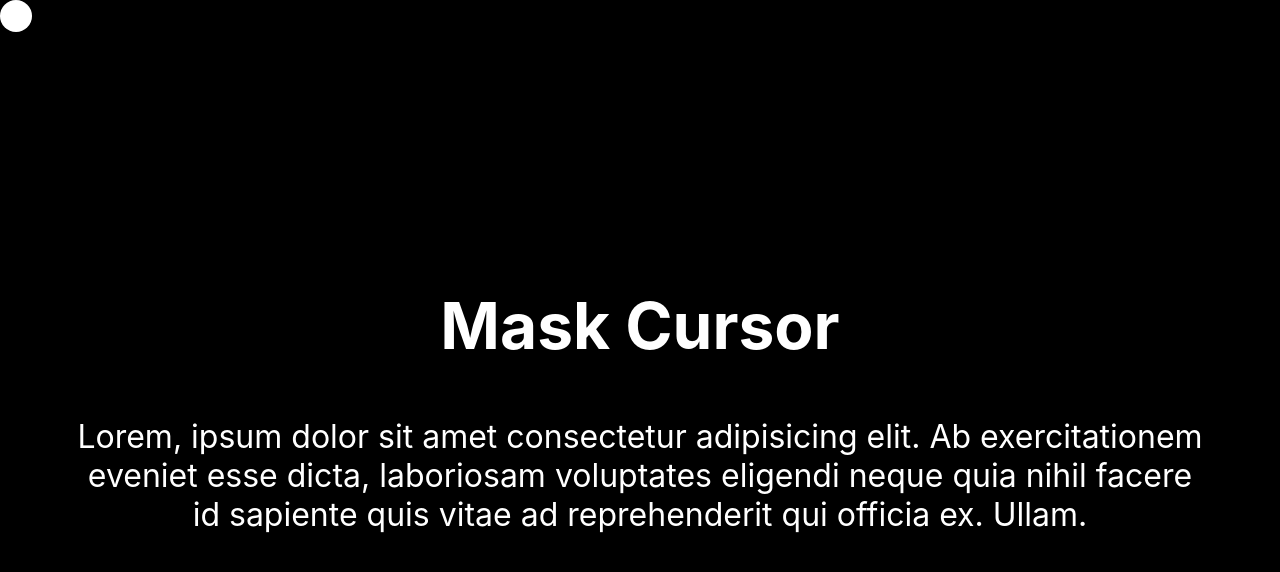
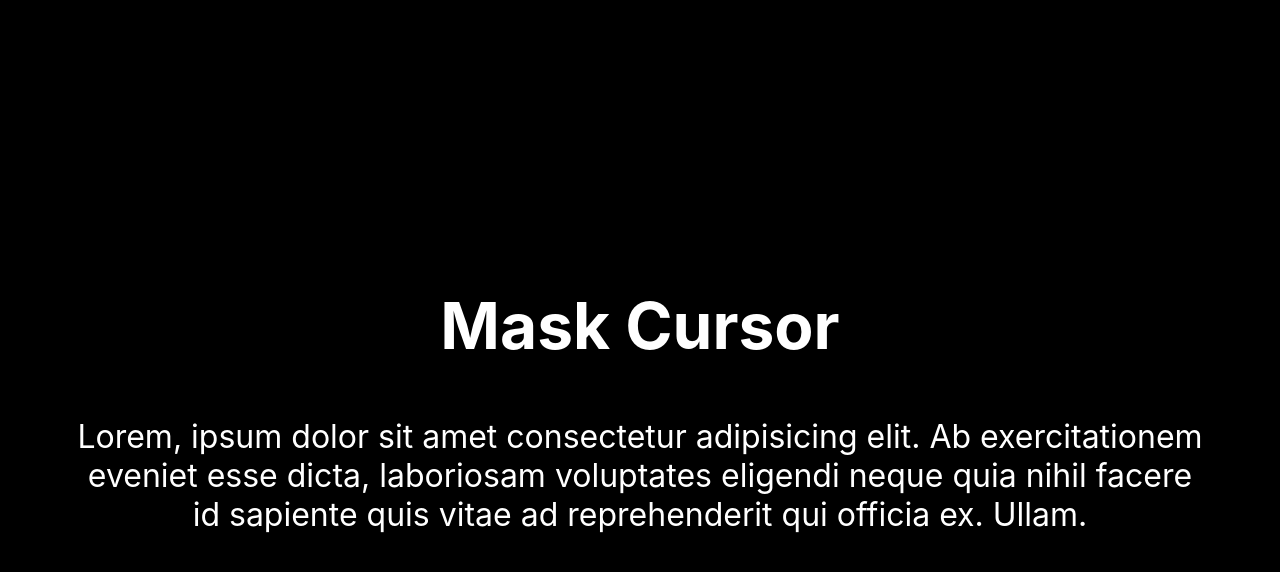
Before and after one commit to daramosn/motion-demos, a Vue app: page /mask-cursor in a window 1280 px wide. Shown: the top 572 px of the page. Built offline with nearby package versions, Linux system fonts and the light colour scheme; a web font is replaced by a local one.

Commit message:
chore: change the initial styles

```diff
--- a/src/views/MaskCursor.vue
+++ b/src/views/MaskCursor.vue
@@ -74,6 +74,7 @@ const mouseMoveHandler = (e: MouseEvent) => {
     border-radius: 50%;
     width: 32px;
     height: 32px;
+    transform: translate(-100px, -100px);
     background-color: white;
     mix-blend-mode: difference;
     pointer-events: none;
```
